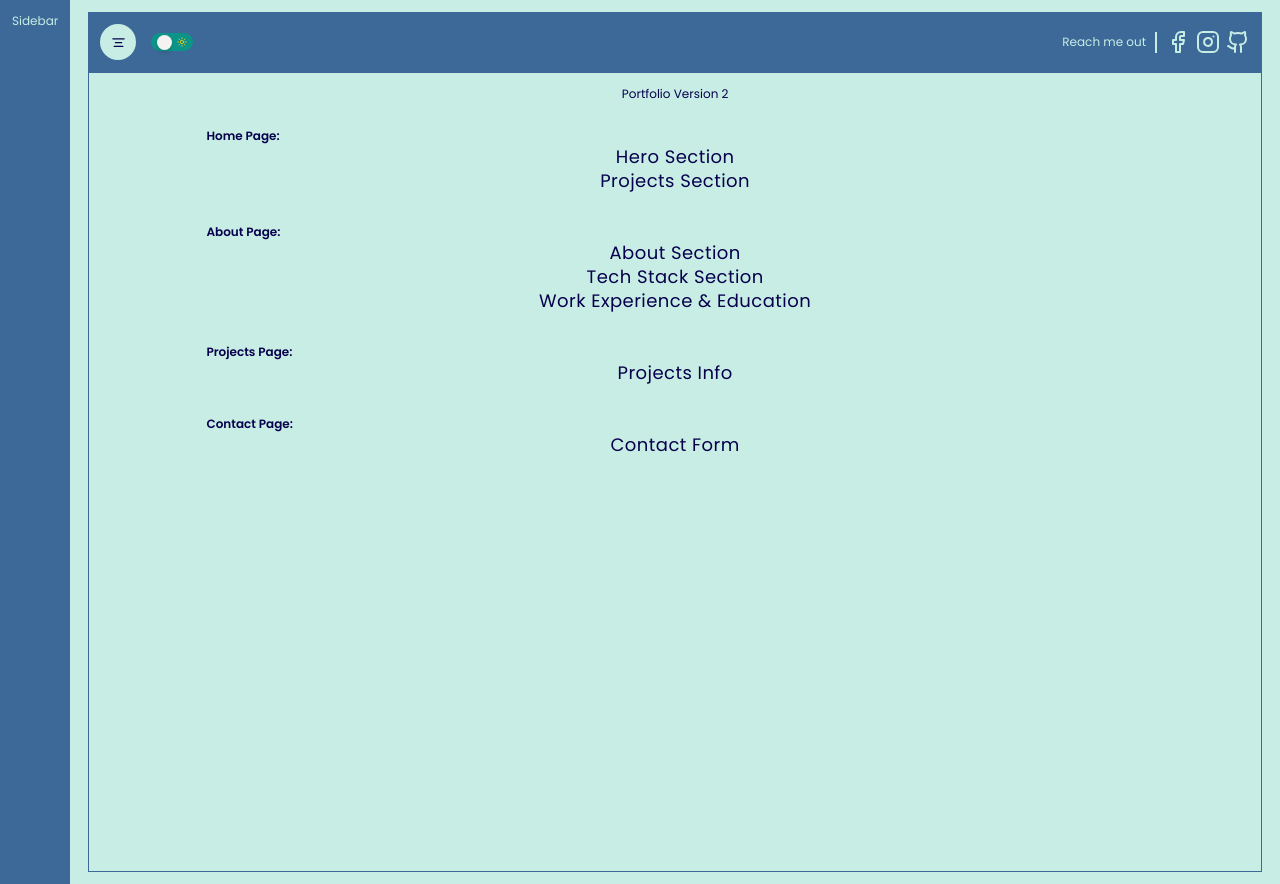
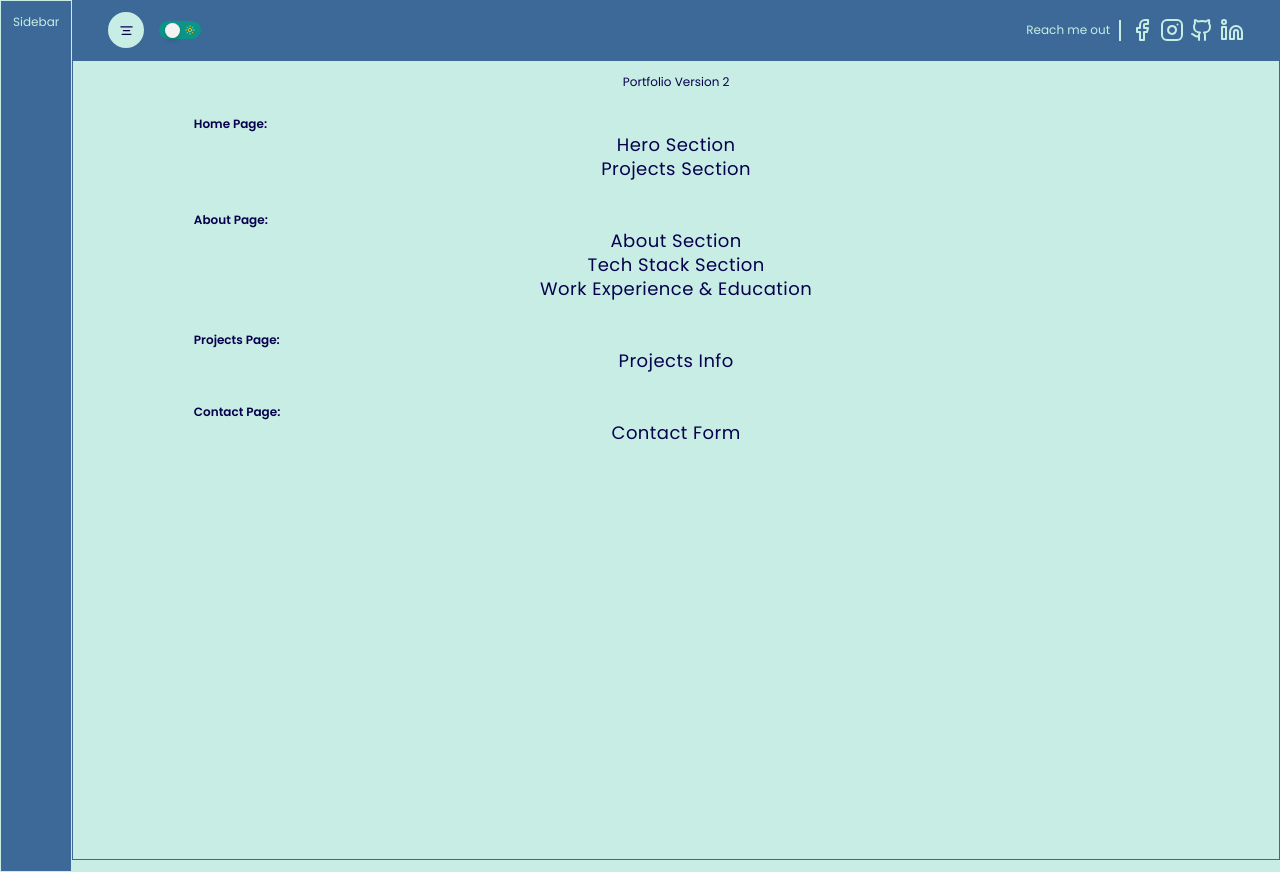
Before and after one commit to bryancastillo10/portfolio, a Next.js app: page / in a window 1280 px wide. Built offline with nearby package versions, Linux system fonts and the light colour scheme; no server answers.

Commit message:
revise navbar padding
added linkedin

```diff
--- a/src/app/(components)/Container/index.tsx
+++ b/src/app/(components)/Container/index.tsx
@@ -25,7 +25,7 @@
   <div className={`${theme ? "bg-secondary text-primary": "bg-primary text-secondary"}
   flex w-full min-h-screen ease-in-out duration-500`}>
     <Sidebar/>
-    <main className="flex flex-col w-full h-full px-6 py-4">
+    <main className="flex flex-col w-full h-full pb-4">
       <Navbar/>
       {children}
     </main>
--- a/src/app/(components)/Navbar/SocialMedia.tsx
+++ b/src/app/(components)/Navbar/SocialMedia.tsx
@@ -1,6 +1,7 @@
 import Facebook from "./icons/facebook";
 import Github from "./icons/github";
 import Instagram from "./icons/instagram";
+import Linkedin from "./icons/Linkedin";
 
 const SocialMedia = () => {
   return (
@@ -8,6 +9,7 @@
       <Facebook/>
       <Instagram/>
       <Github/>
+      <Linkedin/>
     </div>
   )
 }
--- /dev/null
+++ b/src/app/(components)/Navbar/icons/Linkedin.tsx
@@ -0,0 +1,11 @@
+const Linkedin = () => {
+  return (
+    <svg xmlns="http://www.w3.org/2000/svg" width="24" height="24" viewBox="0 0 24 24" fill="none" stroke="currentColor"
+     strokeWidth="2" strokeLinecap="round" strokeLinejoin="round" className="lucide lucide-linkedin">
+        <path d="M16 8a6 6 0 0 1 6 6v7h-4v-7a2 2 0 0 0-2-2 2 2 0 0 0-2 2v7h-4v-7a6 6 0 0 1 6-6z"/>
+        <rect width="4" height="12" x="2" y="9"/><circle cx="4" cy="4" r="2"/>
+    </svg>
+  )
+}
+
+export default Linkedin;
--- a/src/app/(components)/Navbar/index.tsx
+++ b/src/app/(components)/Navbar/index.tsx
@@ -14,7 +14,7 @@
   }
 
   return (
-    <nav className="flex justify-between items-center p-4 bg-light-secondary text-primary">
+    <nav className="flex justify-between items-center  bg-light-secondary text-primary px-12 py-4">
       <div className="flex justify-between items-center gap-5">
           <div
           className="p-3.5 cursor-pointer bg-primary text-secondary rounded-full hover:bg-emerald-200"
--- a/src/app/(components)/Sidebar/index.tsx
+++ b/src/app/(components)/Sidebar/index.tsx
@@ -4,7 +4,7 @@
 
 const Sidebar = () => {
   return (
-    <div className='p-4 bg-light-secondary text-primary'>
+    <div className='p-4 bg-light-secondary text-primary border-primary border'>
       Sidebar
     </div>
   )
```
